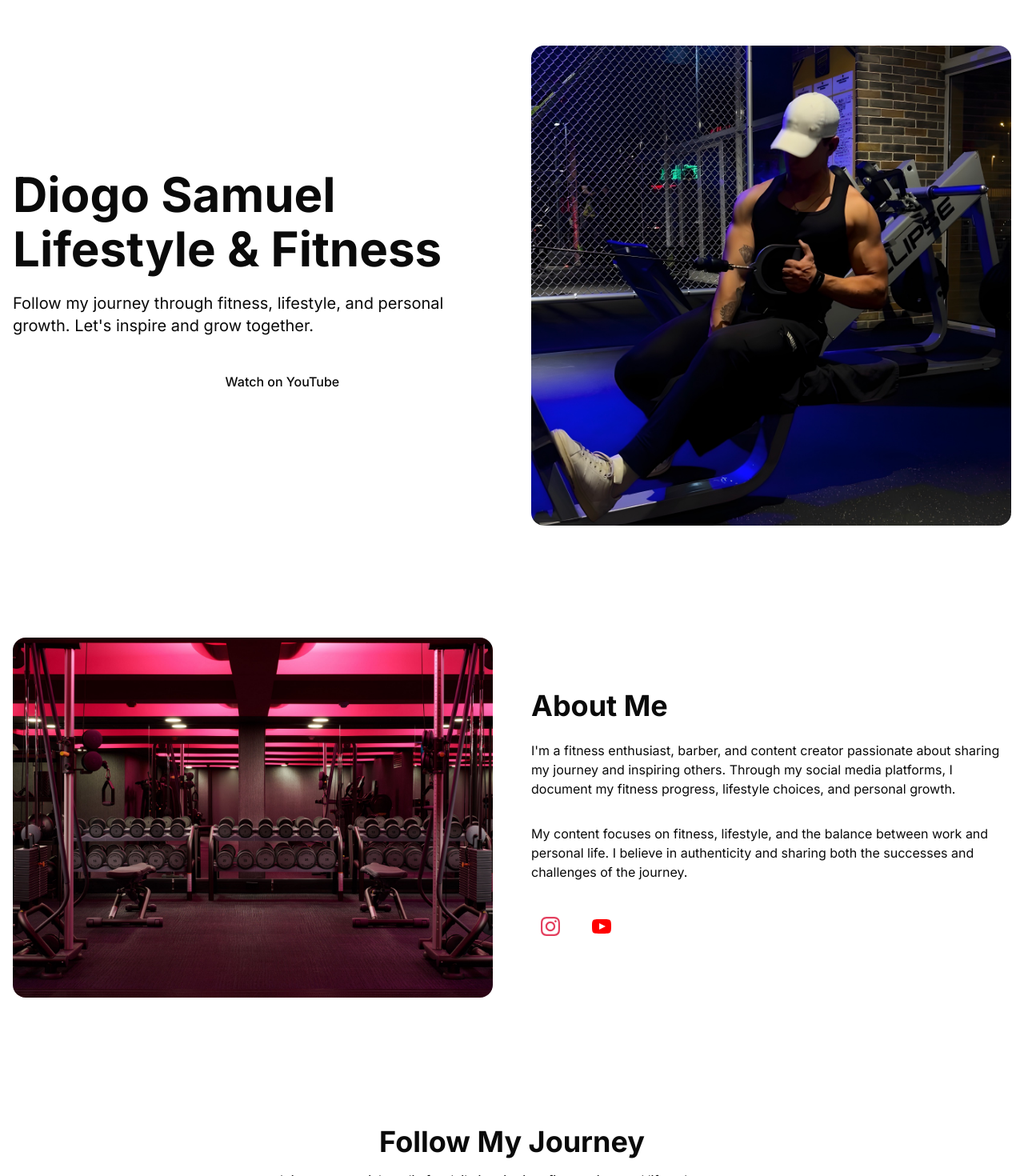
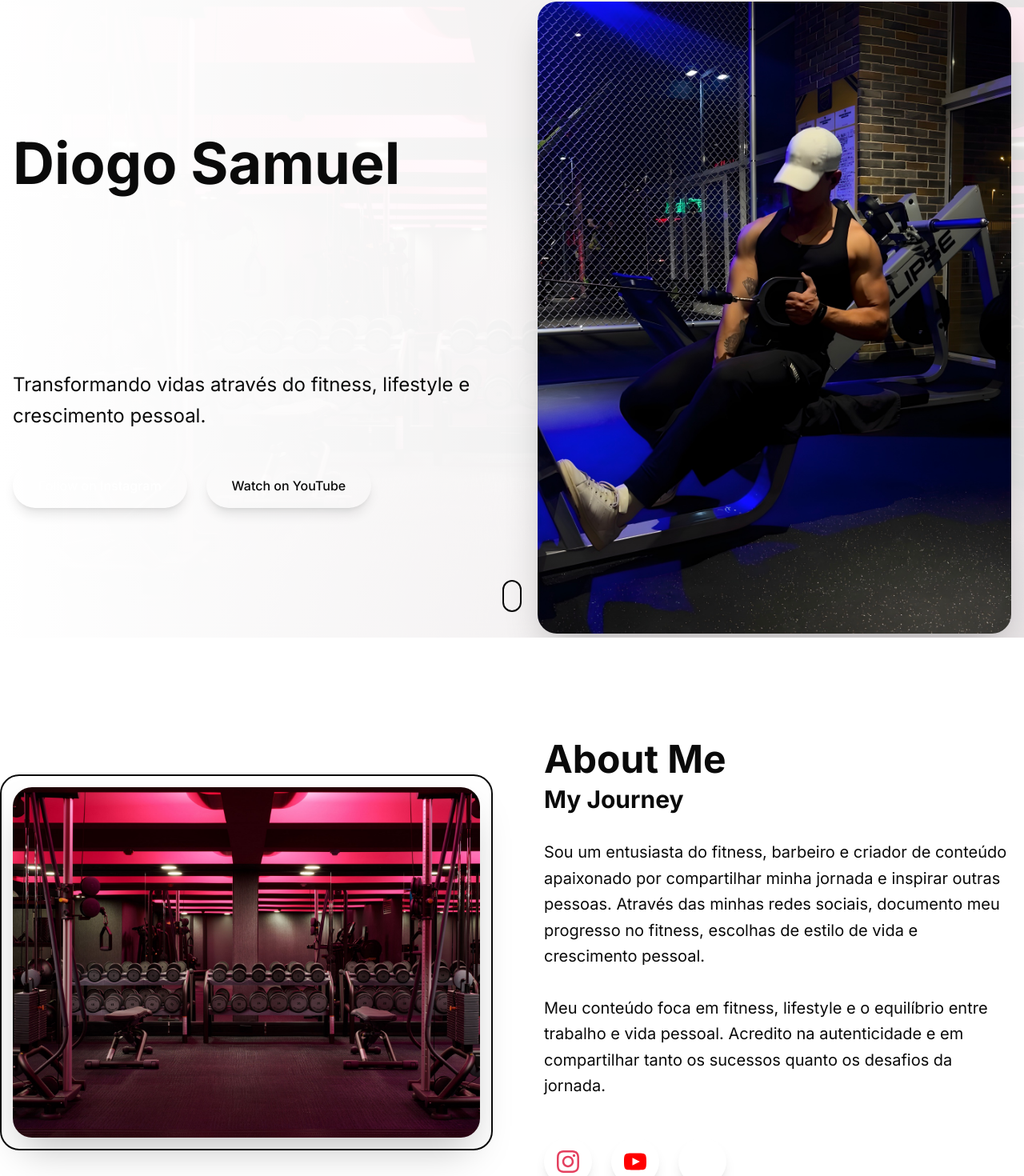
Before and after one commit to diogomsamuel/diogosamuel.pt, a Next.js app: page / in a window 1280 px wide. Shown: the part 67-1537 px from the top of the page at 80% size. Built offline with nearby package versions, Linux system fonts and the light colour scheme; no server answers.

Commit message:
better layout?

```diff
--- a/src/components/sections/AboutSection.js
+++ b/src/components/sections/AboutSection.js
@@ -3,9 +3,17 @@ import Image from 'next/image';
 
 export const AboutSection = () => {
   return (
-    <section className="py-20 bg-background-dark-lighter">
-      <div className="container mx-auto px-4">
-        <div className="grid grid-cols-1 lg:grid-cols-2 gap-12 items-center">
+    <section className="relative py-32 overflow-hidden">
+      {/* Background with gradient */}
+      <div className="absolute inset-0 bg-gradient-to-b from-background-dark-lighter via-background to-background" />
+
+      {/* Decorative elements */}
+      <div className="absolute top-0 left-0 w-full h-32 bg-gradient-to-b from-background to-transparent" />
+      <div className="absolute -top-40 -right-40 w-80 h-80 bg-accent/10 rounded-full blur-3xl" />
+      <div className="absolute -bottom-40 -left-40 w-80 h-80 bg-accent/10 rounded-full blur-3xl" />
+
+      <div className="container mx-auto px-4 relative z-10">
+        <div className="grid grid-cols-1 lg:grid-cols-2 gap-20 items-center">
           {/* Image */}
           <motion.div
             initial={{ opacity: 0, x: -20 }}
@@ -14,15 +22,18 @@ export const AboutSection = () => {
             transition={{ duration: 0.8 }}
             className="relative"
           >
-            <div className="relative aspect-[4/3] rounded-2xl overflow-hidden">
+            <div className="relative aspect-[4/3] rounded-3xl overflow-hidden shadow-2xl">
               <Image
                 src="/images/hero-bg.jpg"
                 alt="About Diogo Samuel"
                 fill
                 className="object-cover"
               />
-              <div className="absolute inset-0 bg-gradient-to-t from-background-dark to-transparent opacity-40" />
+              <div className="absolute inset-0 bg-gradient-to-t from-background-dark/50 to-transparent" />
             </div>
+
+            {/* Decorative frame */}
+            <div className="absolute -inset-4 border-2 border-accent/20 rounded-3xl -z-10" />
           </motion.div>
 
           {/* Content */}
@@ -33,28 +44,44 @@ export const AboutSection = () => {
             transition={{ duration: 0.8 }}
             className="text-center lg:text-left"
           >
-            <h2 className="text-4xl font-bold text-foreground mb-6">About Me</h2>
-            <p className="text-text-muted mb-8">
-              I&apos;m a fitness enthusiast, barber, and content creator passionate about sharing my journey
-              and inspiring others. Through my social media platforms, I document my fitness progress,
-              lifestyle choices, and personal growth.
-            </p>
-            <p className="text-text-muted mb-8">
-              My content focuses on fitness, lifestyle, and the balance between work and personal life.
-              I believe in authenticity and sharing both the successes and challenges of the journey.
-            </p>
+            <motion.div
+              initial={{ opacity: 0, y: 20 }}
+              whileInView={{ opacity: 1, y: 0 }}
+              viewport={{ once: true }}
+              transition={{ duration: 0.8, delay: 0.2 }}
+            >
+              <h2 className="text-5xl font-bold text-foreground mb-8">
+                About Me
+                <span className="block text-accent mt-2 text-3xl">My Journey</span>
+              </h2>
+              <p className="text-xl text-text-muted mb-8 leading-relaxed">
+                Sou um entusiasta do fitness, barbeiro e criador de conteúdo apaixonado por compartilhar minha jornada
+                e inspirar outras pessoas. Através das minhas redes sociais, documento meu progresso no fitness,
+                escolhas de estilo de vida e crescimento pessoal.
+              </p>
+              <p className="text-xl text-text-muted mb-12 leading-relaxed">
+                Meu conteúdo foca em fitness, lifestyle e o equilíbrio entre trabalho e vida pessoal.
+                Acredito na autenticidade e em compartilhar tanto os sucessos quanto os desafios da jornada.
+              </p>
+            </motion.div>
 
             {/* Social Links */}
-            <div className="flex flex-wrap gap-4 justify-center lg:justify-start">
+            <motion.div
+              initial={{ opacity: 0, y: 20 }}
+              whileInView={{ opacity: 1, y: 0 }}
+              viewport={{ once: true }}
+              transition={{ duration: 0.8, delay: 0.4 }}
+              className="flex flex-wrap gap-6 justify-center lg:justify-start"
+            >
               <motion.a
                 href="https://instagram.com/diogosvmuel"
                 target="_blank"
                 rel="noopener noreferrer"
                 whileHover={{ scale: 1.05 }}
                 whileTap={{ scale: 0.95 }}
-                className="p-3 rounded-full bg-background hover:bg-background-dark transition-colors text-[#E4405F]"
+                className="p-4 rounded-full bg-background hover:bg-background-dark transition-all duration-300 text-[#E4405F] shadow-lg hover:shadow-background-dark/20"
               >
-                <svg className="w-6 h-6" fill="currentColor" viewBox="0 0 24 24">
+                <svg className="w-7 h-7" fill="currentColor" viewBox="0 0 24 24">
                   <path d="M12 2.163c3.204 0 3.584.012 4.85.07 3.252.148 4.771 1.691 4.919 4.919.058 1.265.069 1.645.069 4.849 0 3.205-.012 3.584-.069 4.849-.149 3.225-1.664 4.771-4.919 4.919-1.266.058-1.644.07-4.85.07-3.204 0-3.584-.012-4.849-.07-3.26-.149-4.771-1.699-4.919-4.92-.058-1.265-.07-1.644-.07-4.849 0-3.204.013-3.583.07-4.849.149-3.227 1.664-4.771 4.919-4.919 1.266-.057 1.645-.069 4.849-.069zm0-2.163c-3.259 0-3.667.014-4.947.072-4.358.2-6.78 2.618-6.98 6.98-.059 1.281-.073 1.689-.073 4.948 0 3.259.014 3.668.072 4.948.2 4.358 2.618 6.78 6.98 6.98 1.281.058 1.689.072 4.948.072 3.259 0 3.668-.014 4.948-.072 4.354-.2 6.782-2.618 6.979-6.98.059-1.28.073-1.689.073-4.948 0-3.259-.014-3.667-.072-4.947-.196-4.354-2.617-6.78-6.979-6.98-1.281-.059-1.69-.073-4.949-.073zm0 5.838c-3.403 0-6.162 2.759-6.162 6.162s2.759 6.163 6.162 6.163 6.162-2.759 6.162-6.163c0-3.403-2.759-6.162-6.162-6.162zm0 10.162c-2.209 0-4-1.79-4-4 0-2.209 1.791-4 4-4s4 1.791 4 4c0 2.21-1.791 4-4 4zm6.406-11.845c-.796 0-1.441.645-1.441 1.44s.645 1.44 1.441 1.44c.795 0 1.439-.645 1.439-1.44s-.644-1.44-1.439-1.44z" />
                 </svg>
               </motion.a>
@@ -64,9 +91,9 @@ export const AboutSection = () => {
                 rel="noopener noreferrer"
                 whileHover={{ scale: 1.05 }}
                 whileTap={{ scale: 0.95 }}
-                className="p-3 rounded-full bg-background hover:bg-background-dark transition-colors text-[#FF0000]"
+                className="p-4 rounded-full bg-background hover:bg-background-dark transition-all duration-300 text-[#FF0000] shadow-lg hover:shadow-background-dark/20"
               >
-                <svg className="w-6 h-6" fill="currentColor" viewBox="0 0 24 24">
+                <svg className="w-7 h-7" fill="currentColor" viewBox="0 0 24 24">
                   <path d="M19.615 3.184c-3.604-.246-11.631-.245-15.23 0-3.897.266-4.356 2.62-4.385 8.816.029 6.185.484 8.549 4.385 8.816 3.6.245 11.626.246 15.23 0 3.897-.266 4.356-2.62 4.385-8.816-.029-6.185-.484-8.549-4.385-8.816zm-10.615 12.816v-8l8 3.993-8 4.007z" />
                 </svg>
               </motion.a>
@@ -76,13 +103,13 @@ export const AboutSection = () => {
                 rel="noopener noreferrer"
                 whileHover={{ scale: 1.05 }}
                 whileTap={{ scale: 0.95 }}
-                className="p-3 rounded-full bg-background hover:bg-background-dark transition-colors text-white"
+                className="p-4 rounded-full bg-background hover:bg-background-dark transition-all duration-300 text-white shadow-lg hover:shadow-background-dark/20"
               >
-                <svg className="w-6 h-6" fill="currentColor" viewBox="0 0 24 24">
+                <svg className="w-7 h-7" fill="currentColor" viewBox="0 0 24 24">
                   <path d="M23.953 4.57a10 10 0 01-2.825.775 4.958 4.958 0 002.163-2.723c-.951.555-2.005.959-3.127 1.184a4.92 4.92 0 00-8.384 4.482C7.69 8.095 4.067 6.13 1.64 3.162a4.822 4.822 0 00-.666 2.475c0 1.71.87 3.213 2.188 4.096a4.904 4.904 0 01-2.228-.616v.06a4.923 4.923 0 003.946 4.827 4.996 4.996 0 01-2.212.085 4.936 4.936 0 004.604 3.417 9.867 9.867 0 01-6.102 2.105c-.39 0-.779-.023-1.17-.067a13.995 13.995 0 007.557 2.209c9.053 0 13.998-7.496 13.998-13.985 0-.21 0-.42-.015-.63A9.935 9.935 0 0024 4.59z" />
                 </svg>
               </motion.a>
-            </div>
+            </motion.div>
           </motion.div>
         </div>
       </div>
--- a/src/components/sections/HeroSection.js
+++ b/src/components/sections/HeroSection.js
@@ -3,35 +3,57 @@ import Image from 'next/image';
 
 export const HeroSection = () => {
   return (
-    <section className="relative min-h-[90vh] flex items-center">
-      {/* Background gradient */}
-      <div className="absolute inset-0 bg-gradient-to-br from-background via-background-dark to-background-dark-lighter" />
+    <section className="relative min-h-screen flex items-center overflow-hidden">
+      {/* Background with overlay */}
+      <div className="absolute inset-0">
+        <Image
+          src="/images/hero-bg.jpg"
+          alt="Background"
+          fill
+          className="object-cover"
+          priority
+        />
+        <div className="absolute inset-0 bg-gradient-to-r from-background via-background/95 to-background/90" />
+      </div>
 
       <div className="container mx-auto px-4 relative z-10">
-        <div className="grid grid-cols-1 lg:grid-cols-2 gap-12 items-center">
+        <div className="grid grid-cols-1 lg:grid-cols-2 gap-16 items-center">
           {/* Text content */}
           <motion.div
-            initial={{ opacity: 0, x: -20 }}
-            animate={{ opacity: 1, x: 0 }}
+            initial={{ opacity: 0, y: 20 }}
+            animate={{ opacity: 1, y: 0 }}
             transition={{ duration: 0.8 }}
             className="text-center lg:text-left"
           >
-            <h1 className="text-5xl md:text-6xl font-bold text-foreground mb-6">
-              Diogo Samuel
-              <span className="block text-accent mt-2">Lifestyle & Fitness</span>
-            </h1>
-            <p className="text-lg md:text-xl text-text-muted mb-8 max-w-xl mx-auto lg:mx-0">
-              Follow my journey through fitness, lifestyle, and personal growth.
-              Let&apos;s inspire and grow together.
-            </p>
-            <div className="flex flex-wrap gap-4 justify-center lg:justify-start">
+            <motion.div
+              initial={{ opacity: 0, y: 20 }}
+              animate={{ opacity: 1, y: 0 }}
+              transition={{ duration: 0.8, delay: 0.2 }}
+            >
+              <h1 className="text-6xl md:text-7xl font-bold text-foreground mb-6 leading-tight">
+                Diogo Samuel
+                <span className="block text-accent mt-2 bg-clip-text text-transparent bg-gradient-to-r from-accent to-accent-light">
+                  Lifestyle & Fitness
+                </span>
+              </h1>
+              <p className="text-xl md:text-2xl text-text-muted mb-10 max-w-xl mx-auto lg:mx-0 leading-relaxed">
+                Transformando vidas através do fitness, lifestyle e crescimento pessoal.
+              </p>
+            </motion.div>
+
+            <motion.div
+              initial={{ opacity: 0, y: 20 }}
+              animate={{ opacity: 1, y: 0 }}
+              transition={{ duration: 0.8, delay: 0.4 }}
+              className="flex flex-wrap gap-6 justify-center lg:justify-start"
+            >
               <motion.a
                 href="https://instagram.com/diogosvmuel"
                 target="_blank"
                 rel="noopener noreferrer"
                 whileHover={{ scale: 1.05 }}
                 whileTap={{ scale: 0.95 }}
-                className="px-8 py-3 bg-brand-primary text-white rounded-full font-medium hover:bg-brand-secondary transition-colors"
+                className="px-8 py-4 bg-accent text-white rounded-full font-medium hover:bg-accent-light transition-all duration-300 shadow-lg hover:shadow-accent/20"
               >
                 Follow on Instagram
               </motion.a>
@@ -41,21 +63,21 @@ export const HeroSection = () => {
                 rel="noopener noreferrer"
                 whileHover={{ scale: 1.05 }}
                 whileTap={{ scale: 0.95 }}
-                className="px-8 py-3 bg-background-dark-lighter text-foreground rounded-full font-medium hover:bg-background-dark transition-colors"
+                className="px-8 py-4 bg-background-dark-lighter text-foreground rounded-full font-medium hover:bg-background-dark transition-all duration-300 shadow-lg hover:shadow-background-dark/20"
               >
                 Watch on YouTube
               </motion.a>
-            </div>
+            </motion.div>
           </motion.div>
 
-          {/* Image */}
+          {/* Profile Image */}
           <motion.div
-            initial={{ opacity: 0, x: 20 }}
-            animate={{ opacity: 1, x: 0 }}
-            transition={{ duration: 0.8, delay: 0.2 }}
+            initial={{ opacity: 0, scale: 0.9 }}
+            animate={{ opacity: 1, scale: 1 }}
+            transition={{ duration: 0.8, delay: 0.3 }}
             className="relative"
           >
-            <div className="relative aspect-square rounded-2xl overflow-hidden">
+            <div className="relative aspect-[3/4] rounded-3xl overflow-hidden shadow-2xl">
               <Image
                 src="/images/profile.jpeg"
                 alt="Diogo Samuel"
@@ -63,14 +85,31 @@ export const HeroSection = () => {
                 className="object-cover"
                 priority
               />
-              <div className="absolute inset-0 bg-gradient-to-t from-background-dark to-transparent opacity-40" />
+              <div className="absolute inset-0 bg-gradient-to-t from-background-dark/50 to-transparent" />
             </div>
+
+            {/* Decorative elements */}
+            <div className="absolute -top-6 -right-6 w-32 h-32 bg-accent/20 rounded-full blur-3xl" />
+            <div className="absolute -bottom-6 -left-6 w-32 h-32 bg-accent/20 rounded-full blur-3xl" />
           </motion.div>
         </div>
       </div>
 
-      {/* Decorative elements */}
-      <div className="absolute bottom-0 left-0 right-0 h-32 bg-gradient-to-t from-background to-transparent" />
+      {/* Scroll indicator */}
+      <motion.div
+        initial={{ opacity: 0 }}
+        animate={{ opacity: 1 }}
+        transition={{ delay: 1, duration: 1 }}
+        className="absolute bottom-8 left-1/2 transform -translate-x-1/2"
+      >
+        <div className="w-6 h-10 border-2 border-accent rounded-full flex justify-center">
+          <motion.div
+            animate={{ y: [0, 12, 0] }}
+            transition={{ duration: 1.5, repeat: Infinity }}
+            className="w-1.5 h-1.5 bg-accent rounded-full mt-2"
+          />
+        </div>
+      </motion.div>
     </section>
   );
 };
--- a/src/components/sections/SocialSection.js
+++ b/src/components/sections/SocialSection.js
@@ -6,36 +6,49 @@ export const SocialSection = () => {
     {
       platform: 'Instagram',
       title: 'Lifestyle & Fitness',
-      description: 'Follow my daily journey through fitness, lifestyle, and personal growth.',
+      description: 'Siga minha jornada diária através do fitness, lifestyle e crescimento pessoal.',
       image: '/images/blog-lifestyle.svg',
-      link: 'https://instagram.com/diogosvmuel'
+      link: 'https://instagram.com/diogosvmuel',
+      color: '#E4405F'
     },
     {
       platform: 'YouTube',
-      title: 'Fitness & Motivation',
-      description: 'Watch my fitness journey, workouts, and lifestyle content.',
+      title: 'Fitness & Motivação',
+      description: 'Assista minha jornada fitness, treinos e conteúdo de lifestyle.',
       image: '/images/blog-treino.svg',
-      link: 'https://youtube.com/@diogosvmuel'
+      link: 'https://youtube.com/@diogosvmuel',
+      color: '#FF0000'
     }
   ];
 
   return (
-    <section className="py-20 bg-background">
-      <div className="container mx-auto px-4">
+    <section className="relative py-32 overflow-hidden">
+      {/* Background with gradient */}
+      <div className="absolute inset-0 bg-gradient-to-b from-background via-background-dark-lighter to-background" />
+
+      {/* Decorative elements */}
+      <div className="absolute top-0 left-0 w-full h-32 bg-gradient-to-b from-background to-transparent" />
+      <div className="absolute -top-40 -right-40 w-80 h-80 bg-accent/10 rounded-full blur-3xl" />
+      <div className="absolute -bottom-40 -left-40 w-80 h-80 bg-accent/10 rounded-full blur-3xl" />
+
+      <div className="container mx-auto px-4 relative z-10">
         <motion.div
           initial={{ opacity: 0, y: 20 }}
           whileInView={{ opacity: 1, y: 0 }}
           viewport={{ once: true }}
           transition={{ duration: 0.6 }}
-          className="text-center mb-16"
+          className="text-center mb-20"
         >
-          <h2 className="text-4xl font-bold text-foreground mb-4">Follow My Journey</h2>
-          <p className="text-text-muted max-w-2xl mx-auto">
-            Join me on social media for daily inspiration, fitness tips, and lifestyle content.
+          <h2 className="text-5xl font-bold text-foreground mb-6">
+            Follow My Journey
+            <span className="block text-accent mt-2 text-3xl">Join Me on Social Media</span>
+          </h2>
+          <p className="text-xl text-text-muted max-w-2xl mx-auto leading-relaxed">
+            Junte-se a mim nas redes sociais para inspiração diária, dicas de fitness e conteúdo de lifestyle.
           </p>
         </motion.div>
 
-        <div className="grid grid-cols-1 md:grid-cols-2 gap-8">
+        <div className="grid grid-cols-1 md:grid-cols-2 gap-12">
           {socialContent.map((content, index) => (
             <motion.a
               key={content.platform}
@@ -46,7 +59,7 @@ export const SocialSection = () => {
               whileInView={{ opacity: 1, y: 0 }}
               viewport={{ once: true }}
               transition={{ duration: 0.6, delay: index * 0.2 }}
-              className="group relative overflow-hidden rounded-2xl bg-background-dark-lighter"
+              className="group relative overflow-hidden rounded-3xl bg-background-dark-lighter shadow-2xl hover:shadow-accent/20 transition-all duration-300"
             >
               <div className="aspect-w-16 aspect-h-9 relative">
                 <Image
@@ -55,13 +68,27 @@ export const SocialSection = () => {
                   fill
                   className="object-cover transform group-hover:scale-105 transition-transform duration-500"
                 />
+                <div className="absolute inset-0 bg-gradient-to-t from-background-dark/80 via-background-dark/50 to-transparent" />
               </div>
-              <div className="absolute inset-0 bg-gradient-to-t from-background-dark to-transparent opacity-80" />
-              <div className="absolute bottom-0 left-0 right-0 p-6">
-                <span className="text-accent font-medium mb-2 block">{content.platform}</span>
-                <h3 className="text-2xl font-bold text-foreground mb-2">{content.title}</h3>
-                <p className="text-text-muted">{content.description}</p>
+
+              <div className="absolute inset-0 p-8 flex flex-col justify-end">
+                <div className="flex items-center gap-3 mb-4">
+                  <span
+                    className="text-sm font-medium px-3 py-1 rounded-full"
+                    style={{
+                      backgroundColor: `${content.color}20`,
+                      color: content.color
+                    }}
+                  >
+                    {content.platform}
+                  </span>
+                </div>
+                <h3 className="text-3xl font-bold text-foreground mb-3">{content.title}</h3>
+                <p className="text-text-muted text-lg">{content.description}</p>
               </div>
+
+              {/* Hover effect */}
+              <div className="absolute inset-0 border-2 border-accent/0 group-hover:border-accent/20 rounded-3xl transition-all duration-300" />
             </motion.a>
           ))}
         </div>
```
